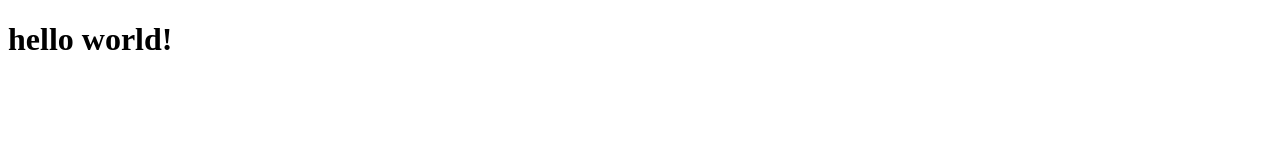
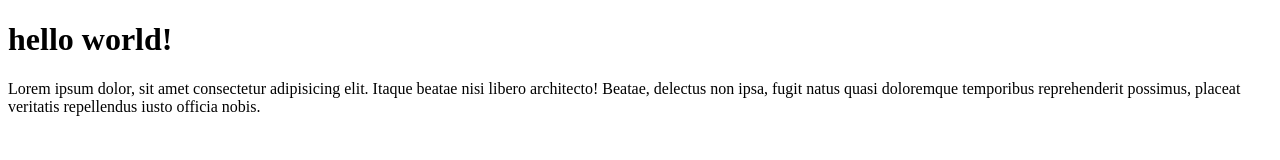
Before and after one commit to EmIzrofi/git-test, a plain HTML site: page index.html in a window 1280 px wide. Drawn offline with Linux system fonts and the light colour scheme.

Commit message:
Menambahkan paragraf pada file index.html

```diff
--- a/index.html
+++ b/index.html
@@ -9,6 +9,9 @@
 
 <body>
     <h1>hello world!</h1>
+    <p>Lorem ipsum dolor, sit amet consectetur adipisicing elit. Itaque beatae nisi libero architecto! Beatae, delectus
+        non ipsa, fugit natus quasi doloremque temporibus reprehenderit possimus, placeat veritatis repellendus iusto
+        officia nobis.</p>
 </body>
 
 </html>
```
